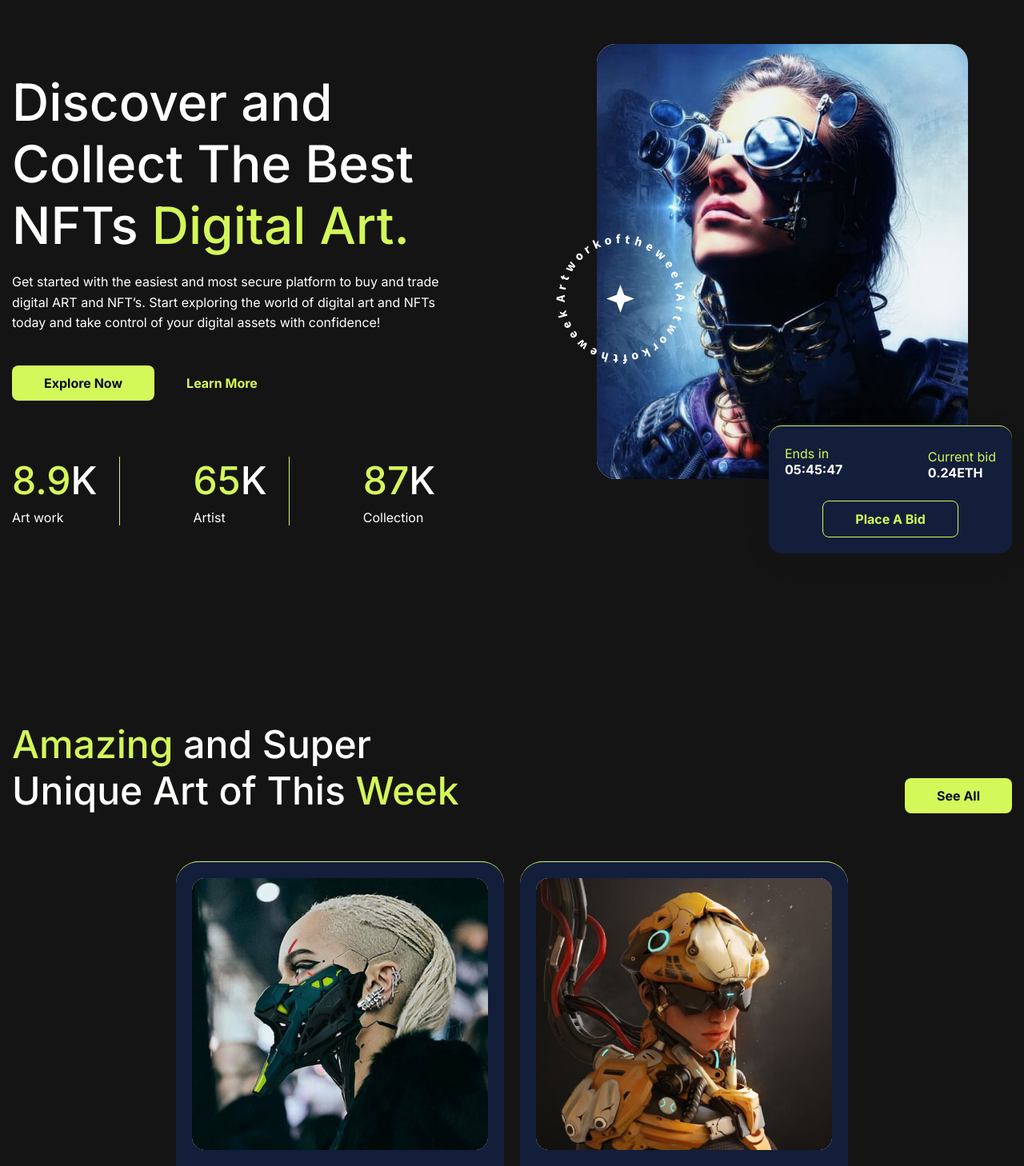
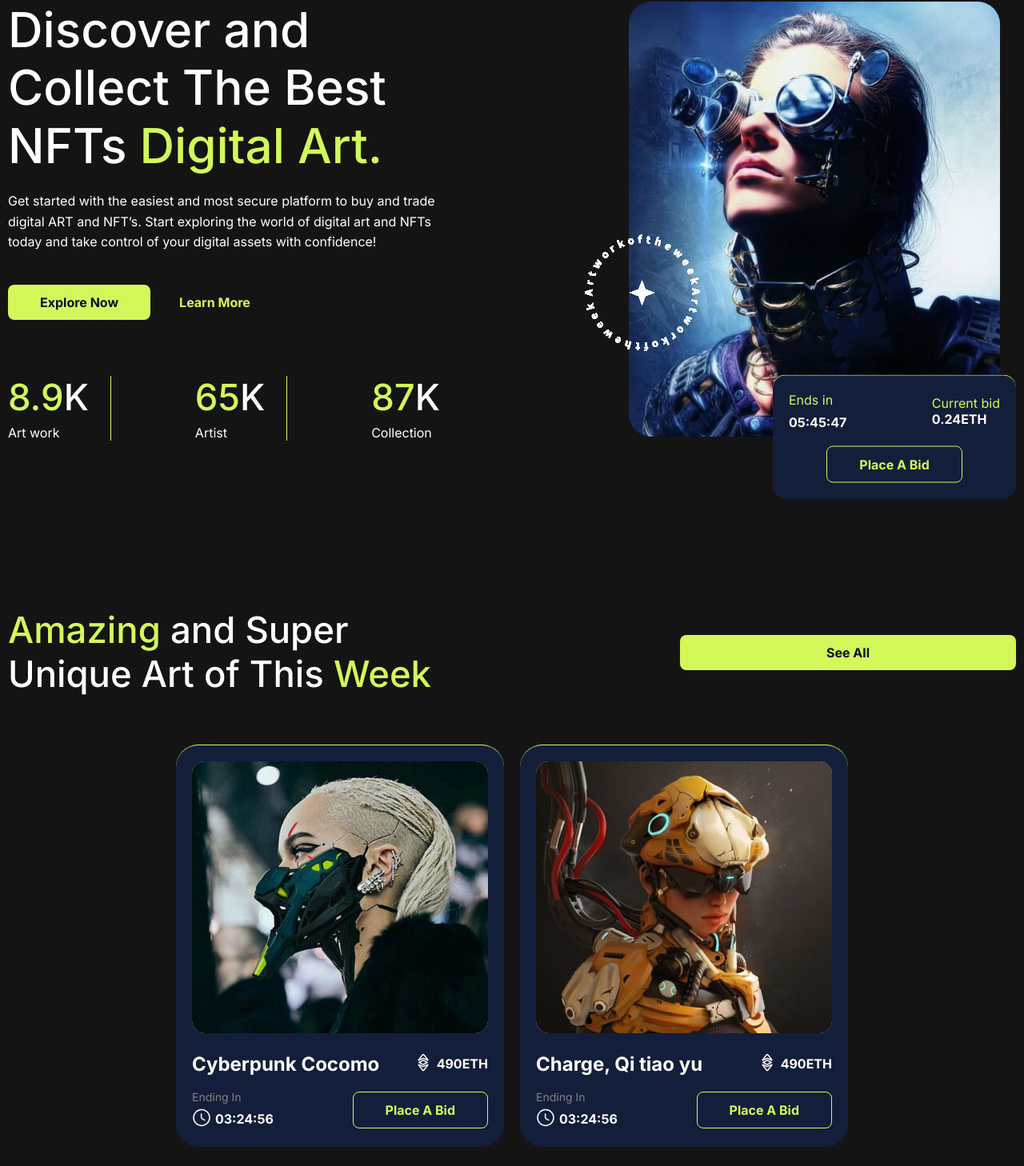
Before and after one commit to Serhii-Ki/creativeArt, a React (Create React App) app: page / in a window 1280 px wide. Shown: the part 196-1654 px from the top of the page at 80% size. Built offline with nearby package versions, Linux system fonts and the light colour scheme.

Commit message:
adaptation header

```diff
--- a/src/App.tsx
+++ b/src/App.tsx
@@ -31,7 +31,7 @@ const StyledContainer = styled.div`
 	max-width: 1300px;
 	width: 100%;
 	margin: 0 auto;
-	padding: 0 15px;
+	padding: 0 10px;
 `;
 
 export default App;
--- a/src/components/button/Button.tsx
+++ b/src/components/button/Button.tsx
@@ -7,6 +7,7 @@ type ButtonStyleType = {
 	position?: string;
 	top?: string;
 	right?: string;
+	padding?: string;
 };
 
 type ButtonType = {
@@ -19,11 +20,11 @@ function Button(props: ButtonType) {
 
 const StyledBtn = styled.button<ButtonStyleType>`
 	font-family: 'Inter', sans-serif;
-	padding: 12px 40px;
 	font-size: 16px;
 	font-weight: 700;
 	border-radius: 8px;
 	cursor: pointer;
+	padding: ${props => props.padding || '12px 40px'};
 	color: ${props => props.color || '#090f1d'};
 	background-color: ${props => props.bgColor || '#D3F85A'};
 	border: ${props => props.border || 'none'};
--- a/src/layout/header/Header.tsx
+++ b/src/layout/header/Header.tsx
@@ -1,3 +1,4 @@
+import { useEffect, useState } from 'react';
 import styled from 'styled-components';
 
 import Button from '../../components/button/Button';
@@ -9,14 +10,26 @@ import MobileMenu from './mobileMenu/MobileMenu';
 export const menuItems = ['Marketplace', 'Artists', 'Community', 'Collections'];
 
 function Header() {
+	const [width, setWidth] = useState(window.innerWidth);
+	const breakpoint = 980;
+
+	useEffect(() => {
+		const handleWindowResize = () => setWidth(window.innerWidth);
+		window.addEventListener('resize', handleWindowResize);
+		return () => window.removeEventListener('resize', handleWindowResize);
+	}, []);
+
 	return (
 		<StyledHeader>
+			{width > breakpoint ? (
 				<DesktopMenu>
 					<Logo />
 					<Menu listItems={menuItems} />
 					<Button title='Contact' />
 				</DesktopMenu>
+			) : (
 				<MobileMenu />
+			)}
 		</StyledHeader>
 	);
 }
--- a/src/layout/main/Main.tsx
+++ b/src/layout/main/Main.tsx
@@ -1,21 +1,27 @@
 import styled from 'styled-components';
-import { FlexContainer } from '../../components/flexContainer/FlexContainer';
 import MainInfo from './mainInfo/MainInfo';
 import MainPicture from './mainPicture/MainPicture';
 
 function Main() {
 	return (
 		<StyledMain>
-			<FlexContainer>
-				<MainInfo />
-				<MainPicture />
-			</FlexContainer>
+			<MainInfo />
+			<MainPicture />
 		</StyledMain>
 	);
 }
 
 const StyledMain = styled.main`
+	display: flex;
+	justify-content: space-between;
+	flex-wrap: wrap;
 	padding: 120px 0 210px 0;
+
+	@media screen and (max-width: 1070px) {
+		padding: 60px 0 120px 0;
+		justify-content: center;
+		gap: 50px;
+	}
 `;
 
 export default Main;
--- a/src/layout/main/mainInfo/MainInfo.tsx
+++ b/src/layout/main/mainInfo/MainInfo.tsx
@@ -2,6 +2,7 @@ import styled from 'styled-components';
 import Button from '../../../components/button/Button';
 import { FlexContainer } from '../../../components/flexContainer/FlexContainer';
 import { GreenText } from '../../../components/greenText/GreenText';
+import { font } from '../../../styles/Common';
 import InfoBlock from './infoBlock/InfoBlock';
 
 function MainInfo() {
@@ -16,10 +17,15 @@ function MainInfo() {
 				digital ART and NFT’s. Start exploring the world of digital art and NFTs
 				today and take control of your digital assets with confidence!
 			</StyledText>
-			<FlexContainer justify='start' style={{ marginBottom: '70px' }}>
+			<ButtonFlexContainer justify='start' style={{ marginBottom: '70px' }}>
 				<Button title='Explore Now' />
-				<Button title='Learn More' bgColor='transparent' color='#D3F85A' />
-			</FlexContainer>
+				<Button
+					title='Learn More'
+					bgColor='transparent'
+					color='#D3F85A'
+					padding='12px 0 12px 36px'
+				/>
+			</ButtonFlexContainer>
 			<InfoBlock />
 		</StyledMainInfo>
 	);
@@ -32,15 +38,27 @@ const StyledMainInfo = styled.div`
 `;
 
 const StyledTitle = styled.h1`
-	font-size: 64px;
-	font-weight: 500;
-	line-height: 120%;
+	@media screen and (max-width: 1070px) {
+		text-align: center;
+	}
+	${font({ Fmax: 64, Fmin: 39, weight: 500 })}
 `;
 
 const StyledText = styled.p`
 	margin-top: 20px;
 	margin-bottom: 40px;
 	line-height: 160%;
+	flex-grow: 1;
+
+	@media screen and (max-width: 1070px) {
+		text-align: center;
+	}
+`;
+
+const ButtonFlexContainer = styled(FlexContainer)`
+	@media screen and (max-width: 1070px) {
+		justify-content: center;
+	}
 `;
 
 export default MainInfo;
--- a/src/layout/main/mainInfo/infoBlock/InfoBlock.tsx
+++ b/src/layout/main/mainInfo/infoBlock/InfoBlock.tsx
@@ -1,10 +1,11 @@
 import styled from 'styled-components';
 import { FlexContainer } from '../../../../components/flexContainer/FlexContainer';
 import { GreenText } from '../../../../components/greenText/GreenText';
+import { font } from '../../../../styles/Common';
 
 function InfoBlock() {
 	return (
-		<FlexContainer justify='start' gapColum='120px'>
+		<FlexContainer justify='space-between'>
 			<StyledBlock>
 				<StyledCount>
 					<GreenText>8.9</GreenText>K
@@ -44,8 +45,8 @@ const StyledBlock = styled.div`
 `;
 
 const StyledCount = styled.p`
-	font-size: 48px;
-	font-weight: 500;
+	white-space: nowrap;
+	${font({ Fmax: 48, Fmin: 31, weight: 500 })}
 `;
 
 const StyledName = styled.p`
--- a/src/layout/main/mainPicture/MainPicture.tsx
+++ b/src/layout/main/mainPicture/MainPicture.tsx
@@ -7,8 +7,6 @@ import PictureAfter from './pictureAfter/PictureAfter';
 function MainPicture() {
 	return (
 		<StyledPictureContainer>
-			<StyledImgBefore src={art} />
-			<StyledImg src={img} alt='Some hero' />
 			<PictureAfter />
 		</StyledPictureContainer>
 	);
@@ -16,23 +14,34 @@ function MainPicture() {
 
 const StyledPictureContainer = styled.div`
 	position: relative;
-	width: 575px;
-	height: 637px;
-`;
-
-const StyledImg = styled.img`
-	display: block;
 	width: 464px;
 	height: 544px;
-	border-radius: 24px;
-	margin: 0 auto;
-`;
+	border-radius: 28px;
+	margin-right: 20px;
+	background: url(${img}) center center/contain no-repeat;
 
-const StyledImgBefore = styled.img`
-	position: absolute;
-	top: 50%;
-	left: 0px;
-	transform: translateY(-50%);
+	::before {
+		content: '';
+		position: absolute;
+		bottom: 180px;
+		right: 315px;
+		width: 100%;
+		height: 100%;
+		background: url(${art}) center/contain no-repeat;
+	}
+
+	@media screen and (max-width: 768px) {
+		max-width: 294px;
+		max-height: 344px;
+		border-radius: 16px;
+
+		::before {
+			width: 60%;
+			height: 60%;
+			bottom: 150px;
+			right: 225px;
+		}
+	}
 `;
 
 export default MainPicture;
--- a/src/layout/main/mainPicture/pictureAfter/PictureAfter.tsx
+++ b/src/layout/main/mainPicture/pictureAfter/PictureAfter.tsx
@@ -6,16 +6,17 @@ import { GreenText } from '../../../../components/greenText/GreenText';
 function PictureAfter() {
 	return (
 		<StyledBlock>
-			<FlexContainer style={{ marginBottom: '25px' }}>
-				<FlexContainer direction='column' align='start'>
+			<FlexContainer style={{ marginBottom: '20px' }}>
+				<FlexContainer
+					direction='column'
+					align='start'
+					justify='center'
+					gapRow='8px'
+				>
 					<GreenText>Ends in</GreenText>
 					<StyledDate>05:45:47</StyledDate>
 				</FlexContainer>
-				<FlexContainer
-					style={{ marginTop: '8px' }}
-					direction='column'
-					align='start'
-				>
+				<FlexContainer direction='column' align='start'>
 					<GreenText>Current bid</GreenText>
 					<StyledDate>0.24ETH</StyledDate>
 				</FlexContainer>
@@ -34,6 +35,7 @@ const StyledBlock = styled.div`
 	position: absolute;
 	bottom: 0;
 	right: 0;
+	transform: translate(20px, 50%);
 	width: 304px;
 	padding: 20px;
 	border-radius: 16px;
@@ -41,6 +43,11 @@ const StyledBlock = styled.div`
 	background: #131e3a;
 	box-shadow: 0px 9px 50px 0px rgba(23, 36, 65, 0.04);
 	text-align: center;
+
+	@media screen and (max-width: 768px) {
+		width: 224px;
+		padding: 10px 20px;
+	}
 `;
 
 const StyledDate = styled.span`
--- a/src/layout/section/uniqueArt/UniqueArt.tsx
+++ b/src/layout/section/uniqueArt/UniqueArt.tsx
@@ -7,6 +7,7 @@ import Card from './card/Card';
 import firstImg from '../../../assets/unicue_art1.jpg';
 import secondImg from '../../../assets/unicue_art2.jpg';
 import thirdImg from '../../../assets/unicue_art3.jpg';
+import { font } from '../../../styles/Common';
 
 const cards = [
 	{
@@ -24,6 +25,45 @@ const cards = [
 ];
 
 function UniqueArt() {
+	return (
+		<GridContainer>
+			<GridTitle>
+				<GreenText>Amazing</GreenText> and Super <br /> Unique Art of This{' '}
+				<GreenText>Week</GreenText>
+			</GridTitle>
+			<Button title='See All' />
+			<FlexContainer
+				gapColum='20px'
+				gapRow='26px'
+				wrap='wrap'
+				justify='center'
+				style={{ gridArea: 'card' }}
+			>
+				{cards.map(item => (
+					<Card title={item.title} img={item.img} />
+				))}
+			</FlexContainer>
+		</GridContainer>
+	);
+}
+
+const GridContainer = styled.section`
+	display: grid;
+	grid-template-columns: 2fr 1fr;
+	grid-auto-rows: auto;
+	align-items: center;
+	row-gap: 60px;
+	grid-template-areas:
+		'title btn'
+		'card card';
+`;
+
+const GridTitle = styled.h2`
+	grid-area: 'title';
+	${font({ Fmax: 48, Fmin: 31, weight: 500 })}
+`;
+
+function GridUniqueArt() {
 	return (
 		<section>
 			<FlexContainer align='end' style={{ marginBottom: '60px' }}>
@@ -44,9 +84,7 @@ function UniqueArt() {
 
 const StyledTitle = styled.h2`
 	text-align: start;
-	font-size: 48px;
-	font-weight: 500;
-	line-height: 120%;
+	${font({ Fmax: 48, Fmin: 31, weight: 500 })}
 `;
 
 export default UniqueArt;
--- /dev/null
+++ b/src/styles/Common.ts
@@ -0,0 +1,23 @@
+type FontPropsType = {
+	family?: string;
+	weight?: number;
+	color?: string;
+	lineHeight?: number;
+	Fmin?: number;
+	Fmax?: number;
+};
+
+export const font = ({
+	family,
+	weight,
+	color,
+	lineHeight,
+	Fmin,
+	Fmax,
+}: FontPropsType) => `
+	font-family: ${family || 'Inter'};
+	font-weight: ${weight || 400};
+	color: ${color || ' #FFFFFD'};
+	line-height: ${lineHeight || 1.2};
+	font-size: calc((100vw - 360px) / (1440 - 360) * (${Fmax} - ${Fmin}) + ${Fmin}px)
+`;
--- a/src/styles/GlobalStyles.tsx
+++ b/src/styles/GlobalStyles.ts
@@ -14,6 +14,7 @@ const GlobalStyles = createGlobalStyle`
 		font-weight: 400;
 		font-size: 16px;
     color: #FFFFFD;
+		min-width: 360px;
 }
 
 	a {
```
Also changed, not shown: src/assets/main_abstraction.png (added). Lines whose indentation alone changed are shown as unchanged.
